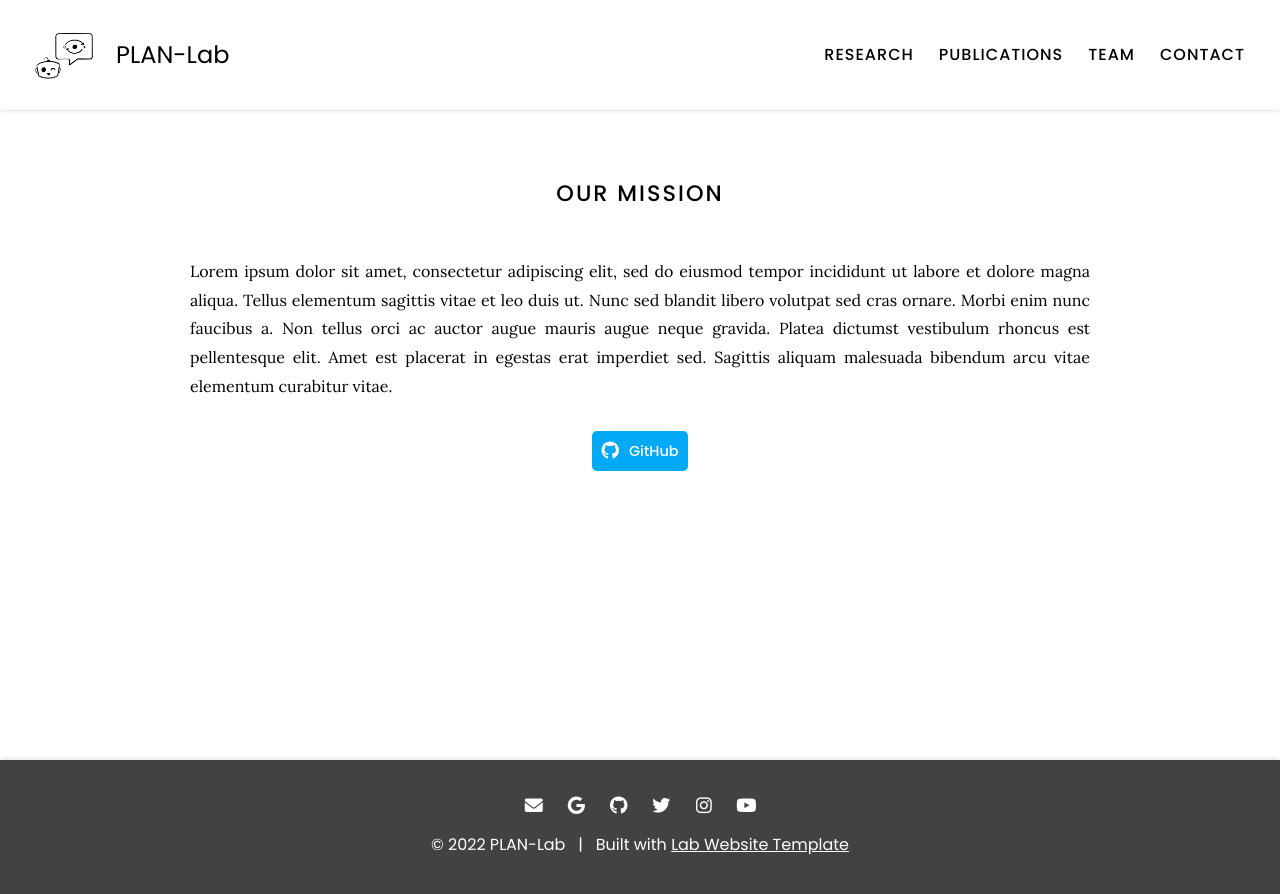
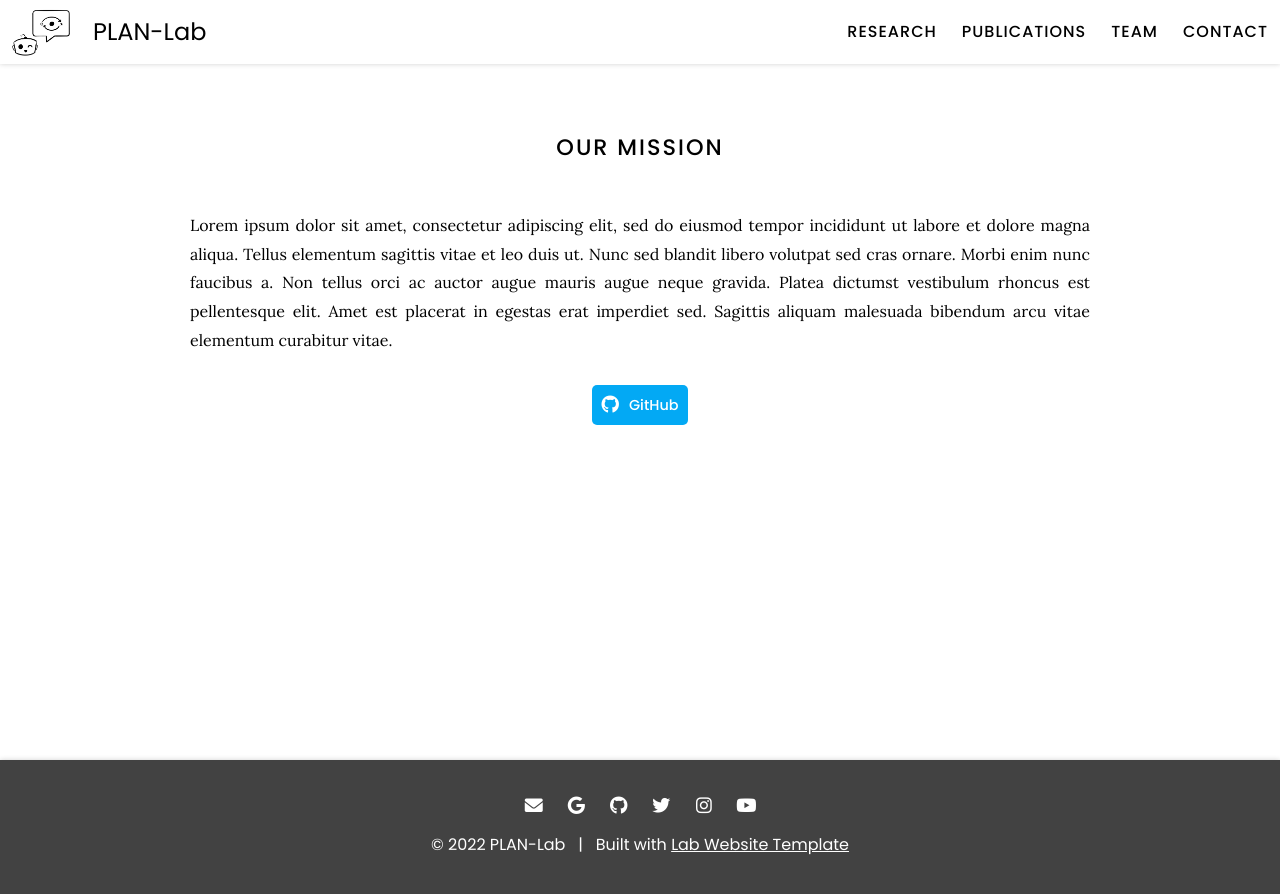
Before and after one commit to XiaonaZhou/plan-lab.github.io, a Jekyll site: the page built from index.md, in a window 1280 px wide. Shown: the top 894 px of the page. Built offline with Jekyll 4.4.1, drawn with Linux system fonts in a browser that asks for light colours.

Commit message:
Update header.scss

```diff
--- a/css/header.scss
+++ b/css/header.scss
@@ -11,7 +11,7 @@ header {
   align-items: center;
   flex-wrap: wrap;
   gap: 20px;
-  padding: 30px;
+  padding: 7px;
   color: $black;
   background: #ffffff;
   box-shadow: $shadow;
```
